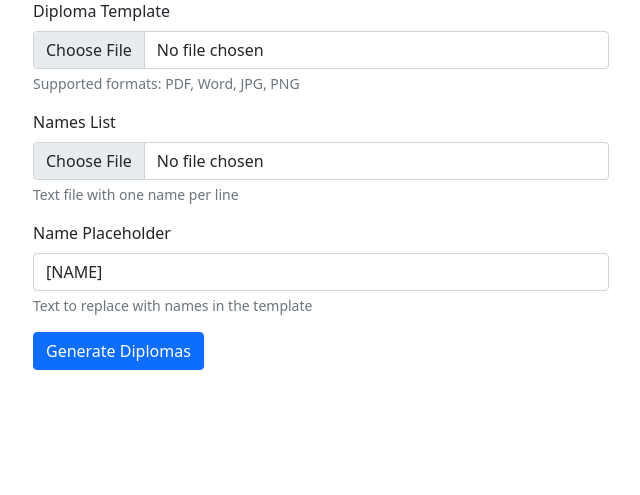
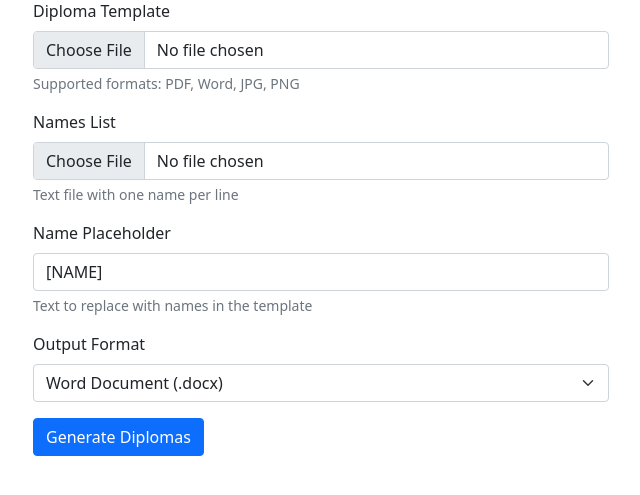
Before and after one commit to niklasemond/diploma-generator, a Flask app: page / in a window 1280 px wide. Shown: the part 123-618 px from the top of the page, without its empty margins (319-959 px from the left). Run offline with Flask 3, Linux system fonts and the light colour scheme.

Commit message:
removed option of pdf output, as it was making issues

```diff
--- a/app.py
+++ b/app.py
@@ -48,6 +48,7 @@ def upload_files():
     template_file = request.files['template']
     names_file = request.files['names']
     placeholder = request.form.get('placeholder', '[NAME]')
+    output_format = request.form.get('output_format', 'docx')  # Default to docx
 
     if template_file.filename == '':
         return jsonify({'error': 'No template selected'}), 400
@@ -78,7 +79,12 @@ def upload_files():
         names = generator.load_names(names_path)
 
         output_dir = app.config['OUTPUT_FOLDER']
-        generated_files = generator.generate_diplomas(names, output_dir, placeholder)
+        generated_files = generator.generate_diplomas(
+            names,
+            output_dir,
+            placeholder,
+            output_format='docx'  # Force Word format
+        )
 
         # Create zip file
         zip_path = os.path.join(output_dir, 'diplomas.zip')
--- a/templates/index.html
+++ b/templates/index.html
@@ -38,6 +38,15 @@
                 <input type="text" class="form-control" id="placeholder" name="placeholder"
                        value="[NAME]" required>
                 <div class="form-text">Text to replace with names in the template</div>
+            </div>
+
+            <div class="mb-3">
+                <label for="output_format" class="form-label">Output Format</label>
+                <select class="form-select" id="output_format" name="output_format">
+                    <option value="docx" selected>Word Document (.docx)</option>
+                    <!-- Temporarily disable PDF option until fixed -->
+                    <!-- <option value="pdf">PDF Document (.pdf)</option> -->
+                </select>
             </div>
 
             <button type="submit" class="btn btn-primary">Generate Diplomas</button>
```
Also changed, not shown: diploma_generator.py (+20 -2 lines).
